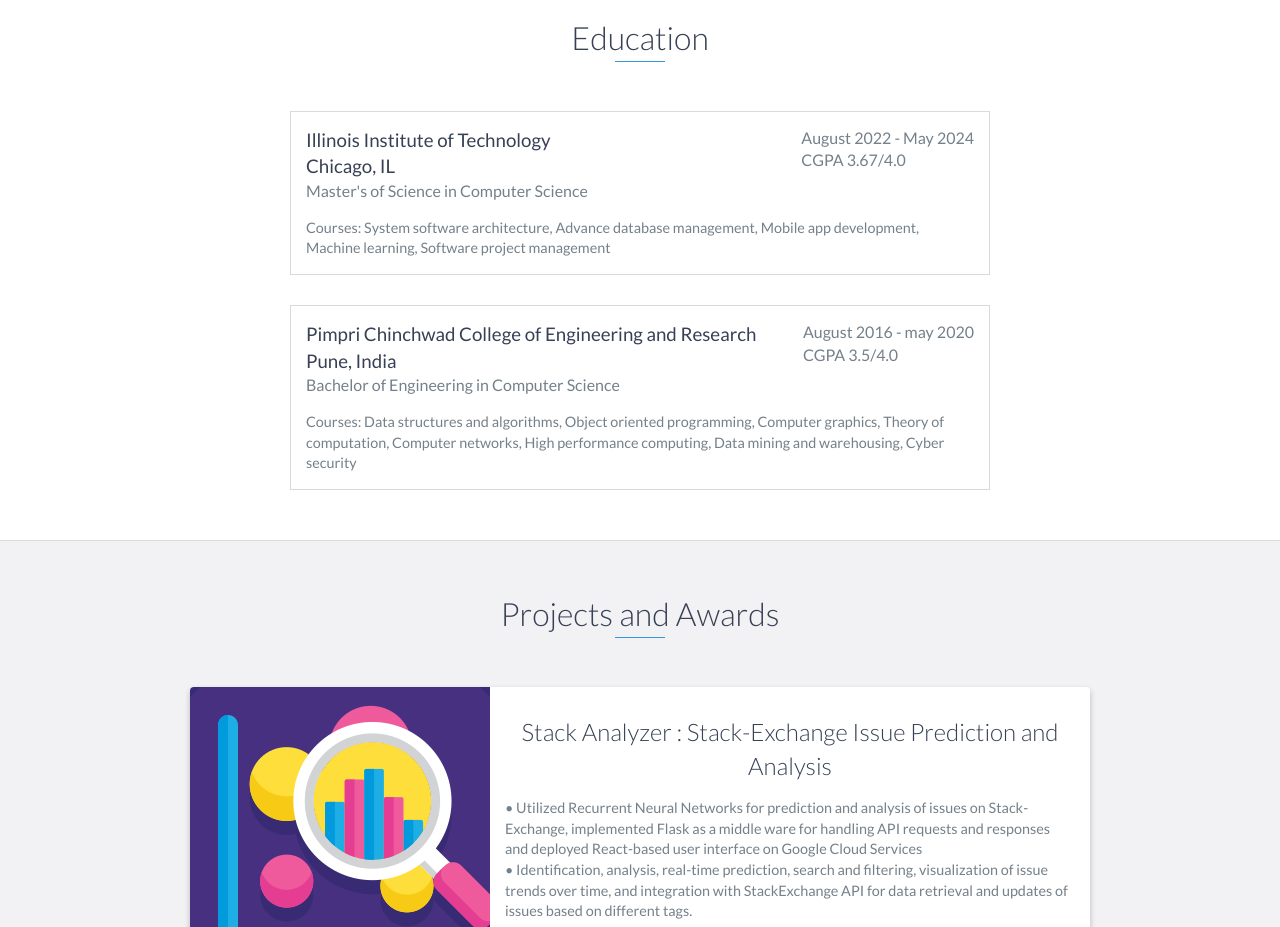
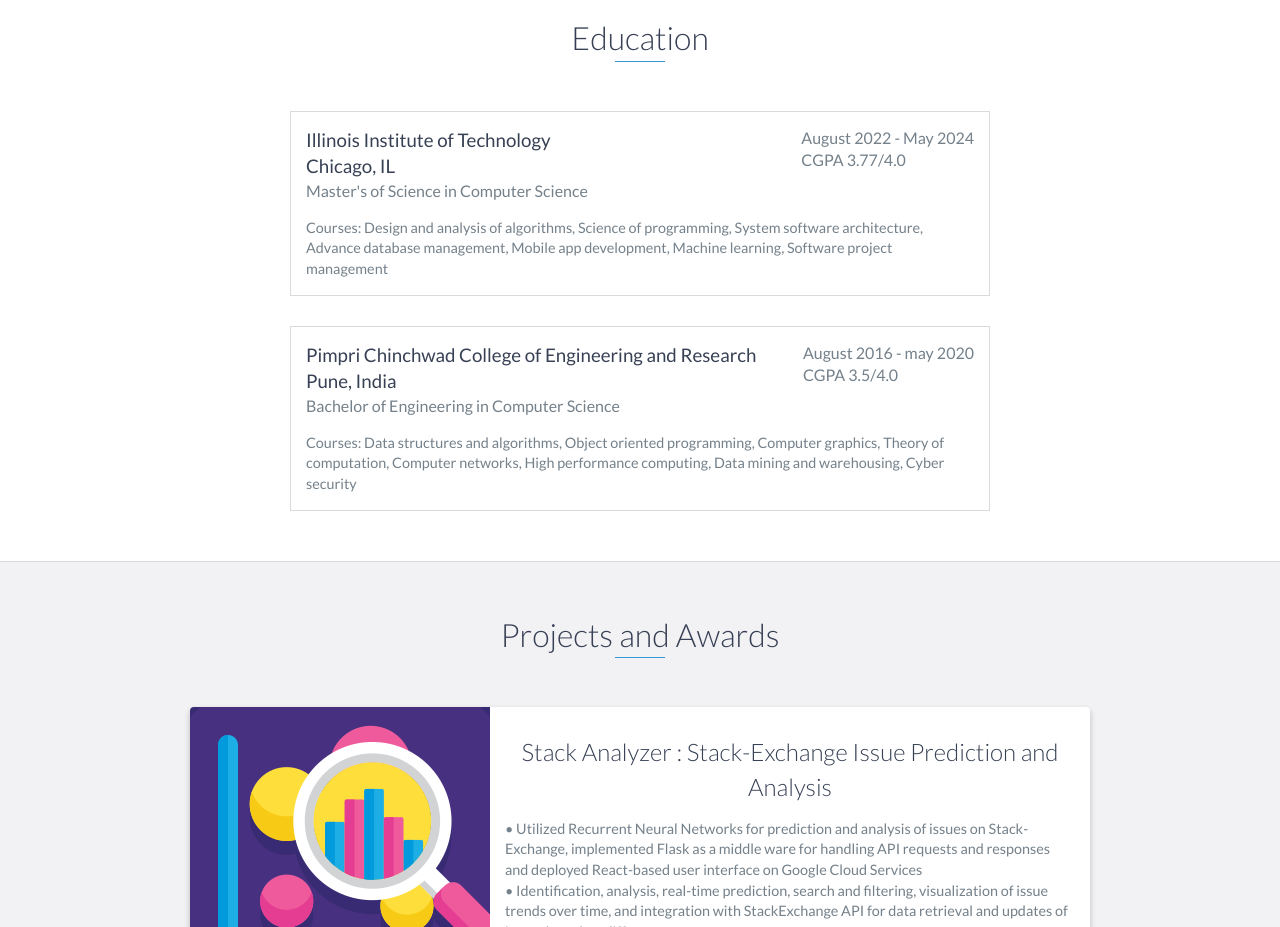
Before and after one commit to sadannd/sadannd.github.io, a website: page index.html in a window 1280 px wide. Shown: the part 1980-2907 px from the top of the page. Drawn offline with nearby package versions, Linux system fonts and the light colour scheme.

Commit message:
Update index.html

```diff
--- a/index.html
+++ b/index.html
@@ -110,10 +110,10 @@
         <h2 class="heading">Education</h2>
         <div class="education-block">
             <h3>Illinois Institute of Technology<br>Chicago, IL</h3>
-            <span class="education-date">August 2022 - May 2024 <br> CGPA 3.67/4.0</span>
+            <span class="education-date">August 2022 - May 2024 <br> CGPA 3.77/4.0</span>
             <h4>Master's of Science in Computer Science</h4>
             <p>
-                Courses: System software architecture, Advance database management, Mobile app development, Machine learning,
+                Courses: Design and analysis of algorithms, Science of programming, System software architecture, Advance database management, Mobile app development, Machine learning,
                 Software project management
             </p>
         </div>
```
